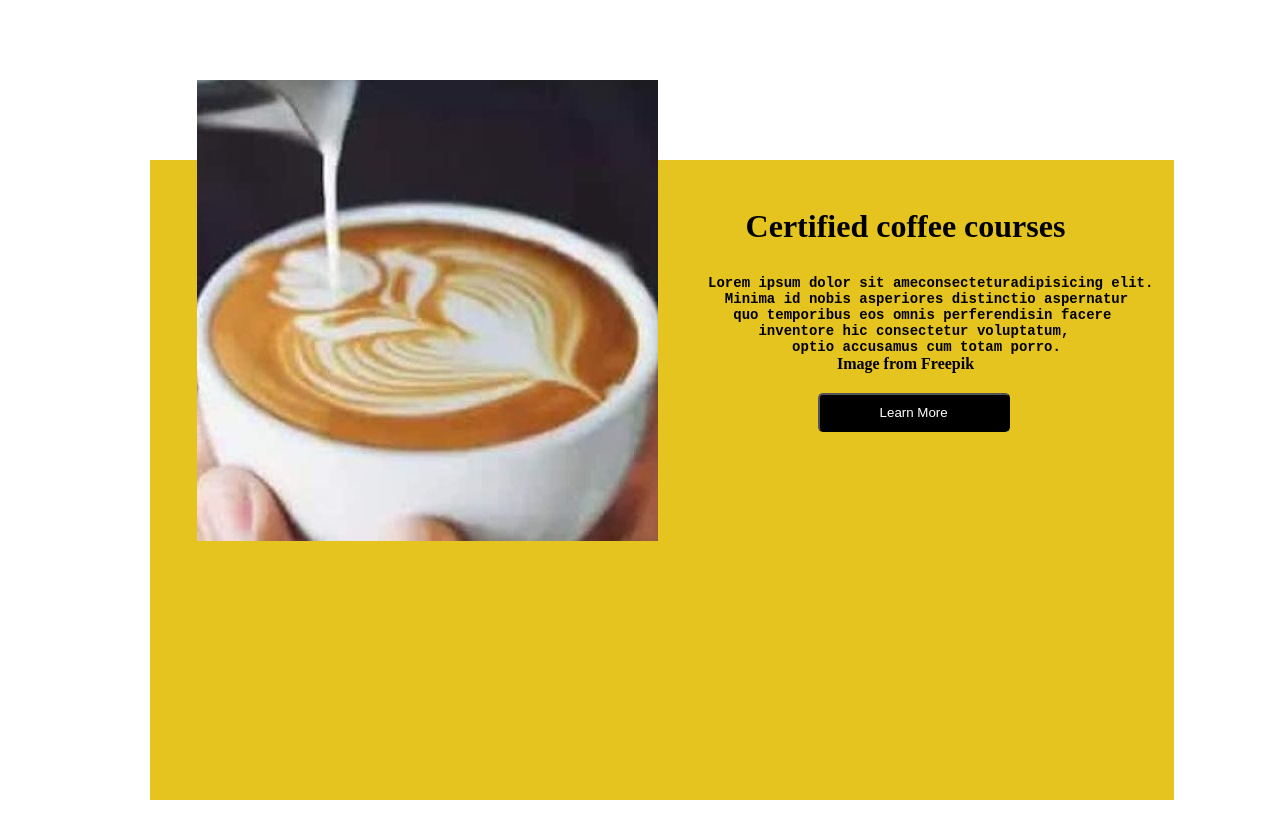
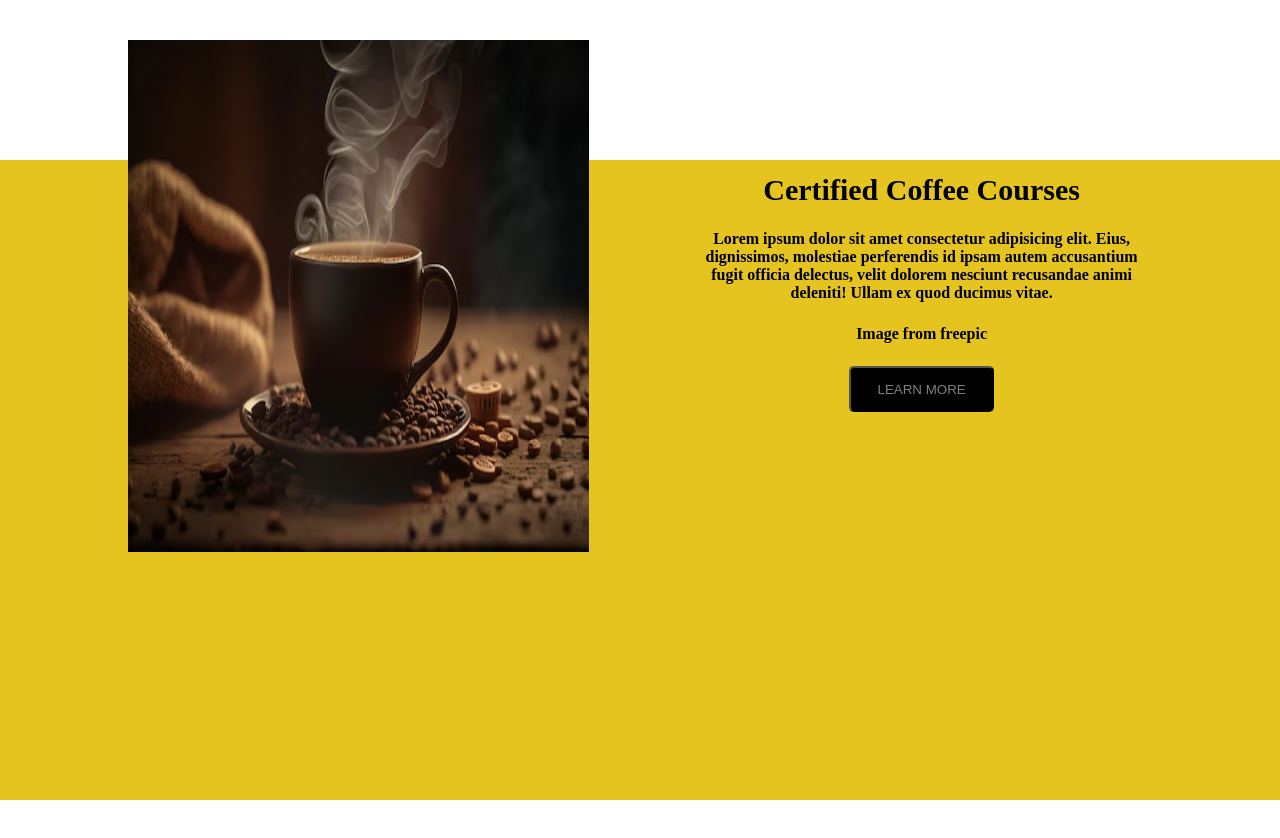
Before and after one commit to ruchi-shrivastava/week5-assignment, a plain HTML site: page Animations/index.html in a window 1280 px wide. After the commit the page ends 800 px from the top, so only its background shows below. Drawn offline with Linux system fonts and the light colour scheme.

Commit message:
file stuff changed

```diff
--- a/Animations/index.html
+++ b/Animations/index.html
@@ -11,19 +11,15 @@
     <div class="container"></div>
     <div class="main">
         <div class="image">
-          <img src="image/358684648_726697595928752_1606674647172603224_n.jpg" alt="" />
+            <img src="./image/fresh-coffee-steams.avif" alt="coffee img" />
+            <!-- <img src="https://images01.nicepagecdn.com/page/11/02/css-template-preview-110226.webp" alt=""> -->
         </div>
         <div class="content">
-           <h1>Certified coffee courses</h1>
-            <pre><b>      Lorem ipsum dolor sit ameconsecteturadipisicing elit.
-        Minima id nobis asperiores distinctio aspernatur
-         quo temporibus eos omnis perferendisin facere
-            inventore hic consectetur voluptatum,
-                optio accusamus cum totam porro.</pre>
-           <p>Image from Freepik</p>
+            <h1>Certified Coffee Courses</h1>
+            <p>Lorem ipsum dolor sit amet consectetur adipisicing elit. Eius, dignissimos, molestiae perferendis id ipsam autem accusantium fugit officia delectus, velit dolorem nesciunt recusandae animi deleniti! Ullam ex quod ducimus vitae.</p>
+            <p>Image from freepic</p>
             <button>Learn More</button>
         </div>
     </div>
-
 </body>
 </html>
--- a/Animations/style.css
+++ b/Animations/style.css
@@ -1,60 +1,74 @@
+
 *{
+    padding: 0px;
     margin: 0px;
-    padding: 0px;
     box-sizing: border-box;
+     /* height:100vh; */
 }
-
-
+/* body{
+    width: 100vw;
+    height: 100vh;
+} */
 .container{
-    width: 80%;
-    height:80%;
+width: 100vw;
+height:80vh;
 position: absolute;
 bottom: 0;
-    left:150px;
 background-color: hsl(50, 79%, 51%);
 z-index: -1;
 }
 .main{
-    width:90%;
+width: 80vw;
 height: 80vh;
-    margin: 80px auto;
+margin:5vh auto;
+margin-bottom: 0%;
 display: flex;
-    flex-wrap: wrap;
-    justify-content: center;
+justify-content:space-between
+/* flex-wrap: wrap;
+*/
 }
-
+.main div{
+width: 45%;
+height: 80%;
+/* border: 1px solid black; */
+}
+/* .image{
+width: 80%;
+height: 100%;
+} */
 .image img{
-      /* width:80%;
-      height:80%; */
-      object-fit: cover;
-
-      margin-left: 70px;
+height: 100%;
+width: 100%;
+}
+.content {
+align-items: center;
+text-align: center;
+padding-top:13%;
+font-weight: bold;
 
 }
-.content{
-
-   position: relative;
-   top:20%;
-}
-.content h1{
-text-align: center;
-margin-bottom: 30px;
-
-}
-.content pre{
-font-size: 14px;
-
+.content h1 {
+font-size: 30px;
+margin-bottom: 5%;
 }
 .content p{
-text-align: center;
+margin-bottom: 5%;
+}
+.content button{
+padding:1em 2em;
 
-}
-button{
-padding: 10px;
-margin-top: 20px;
-margin-left: 10rem;
-width: 12rem;
 border-radius: 5px;
 background-color: black;
-color: white;
+color:gray;
+text-transform: uppercase;
 }
+@media only screen and (max-width:1100px){
+.main{
+    flex-direction: column;
+    width: 40%;
+    div{
+        width: 100%;
+        height: 100%;
+    }
+}
+}
```
Also changed, not shown: Animations/image/fresh-coffee-steams.avif (added), 2 other files. Lines whose indentation alone changed are shown as unchanged.
